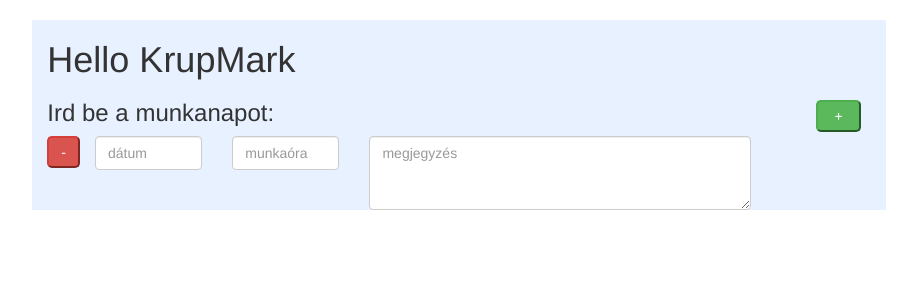
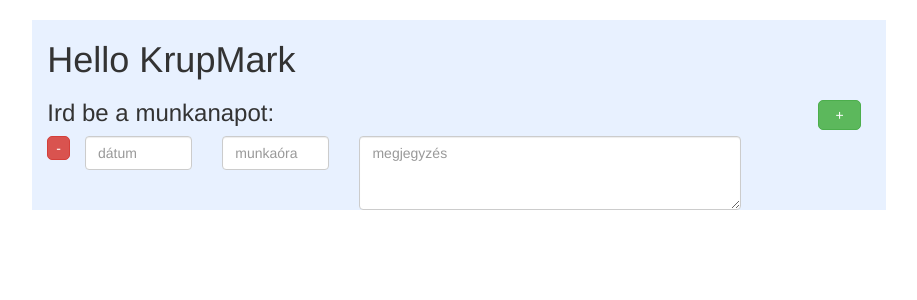
Before and after one commit to KrupMark/nyilvantarto_flask, a Flask app: page /nyilvantarto in a window 1280 px wide. Shown: the part 76-376 px from the top of the page, without its empty margins (181-1098 px from the left). Run offline with Flask 2, Linux system fonts and the light colour scheme; some libraries are stand-ins or nearby versions.

Commit message:
plus gomb elkezdve...

```diff
--- a/static/css/main.css
+++ b/static/css/main.css
@@ -29,7 +29,7 @@
 }
 .remove {
     display: inline-block;
-    padding: 4px 12px;
+    padding: 1px 8px;
     border-radius: 5px;
     float: left;
 }
--- a/templates/index.html
+++ b/templates/index.html
@@ -29,13 +29,13 @@
   {#   további információk: http://jinja.pocoo.org/docs/2.9/ #}
     <h1>Hello {{ user }} </h1>
     <div class="add_button">
-        <button class="add btn-success" onclick="addMunkanap()">+</button>
+        <button class="add btn btn-success" onclick="addMunkanap()">+</button>
     </div>
     <div class="munkanapok">
         <h3>Ird be a munkanapot: </h3>
         <form id="munkanapItems row">
             <div class="new_munkanap ">
-                <button class="remove btn-danger" onclick="removeMunkanap(this.id)">-</button>
+                <button class="remove btn btn-danger" onclick="removeMunkanap(this.id)">-</button>
                 <div class="col-xs-6 col-sm-2">
                     <input type="text" placeholder="dátum" class="datum_mezo form-control" >
                 </div>
```
